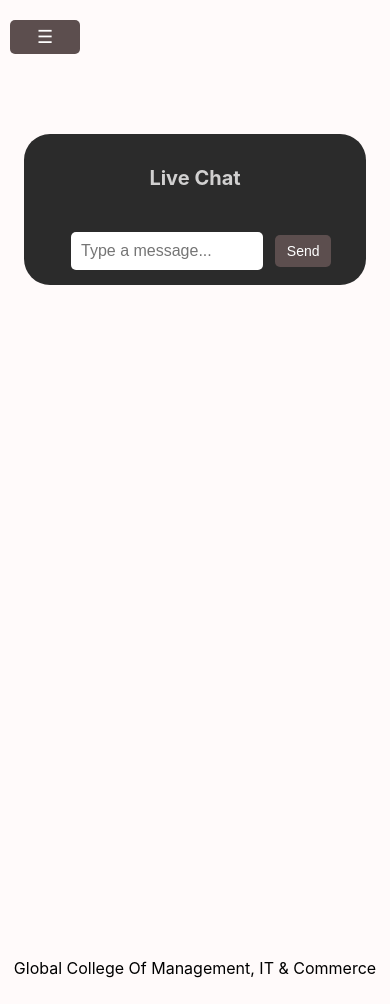
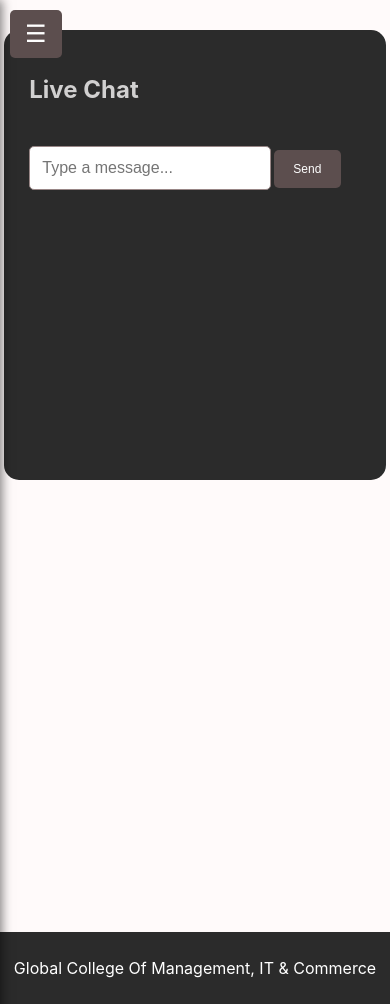
Before and after one commit to Nikhilrkatigar/ToonTech-Arena, a Flask app: page /chat in a window 390 px wide. Run offline with Flask 3, Linux system fonts and the light colour scheme; data that the repository does not hold is empty; some libraries are stand-ins or nearby versions.

Commit message:
Fixed chat input alignment and styling

```diff
--- a/static/chatstyle.css
+++ b/static/chatstyle.css
@@ -22,30 +22,10 @@
     text-align: center;
     transition: 0.3s ease-in-out;
     box-shadow: 2px 0 10px rgba(0, 0, 0, 0.5);
+    z-index: 1000;
 }
 
-.sidebar a {
-    padding: 12px 20px;
-    text-decoration: none;
-    font-size: 18px;
-    color: #D1D0D0;
-    display: block;
-    transition: 0.2s;
-}
-
-.sidebar a:hover {
-    background-color: #5C4E4E;
-}
-
-.sidebar .close-btn {
-    position: absolute;
-    top: 10px;
-    right: 20px;
-    font-size: 30px;
-    cursor: pointer;
-    color: #D1D0D0;
-}
-
+/* Sidebar Button */
 .open-btn {
     font-size: 24px;
     cursor: pointer;
@@ -58,201 +38,110 @@
     top: 10px;
     transition: 0.3s;
     border-radius: 5px;
-}
-
-.open-btn:hover {
-    background-color: #988686;
+    z-index: 1100; /* Ensure button is above chat */
 }
 
 /* Chat Container */
 #chat-container {
-    margin-top: 224px;
     width: 800px;
-
     background: #2B2B2B;
     padding: 25px;
-    border-radius: 35px;
+    border-radius: 15px;
     box-shadow: 0 0 10px rgba(255, 255, 255, 0.2);
+    margin-bottom: 60px; /* Space for input */
+    margin-top: 30px;
+    height: 400px;
 }
 
-h2 {
-    text-align: center;
-    color: #D1D0D0;
-}
-
+/* Messages */
 #message-list {
     list-style: none;
     padding: 0;
-    max-height: 300px;
+    max-height: 320px;
     overflow-y: auto;
 }
 
 #message-list li {
     background: #5C4E4E;
     margin: 8px 0;
-    padding: 10px;
+    padding: 12px;
     border-radius: 5px;
+    color: #D1D0D0;
     display: flex;
     justify-content: space-between;
-    color: #D1D0D0;
-    transition: 0.2s;
+    align-items: center;
 }
 
-#message-list li:hover {
-    background-color: #988686;
+/* Message Input Box */
+.chat-input-container {
+    width: 100%;
+    position: fixed;
+    bottom: 0;
+    background: #2B2B2B;
+    padding: 15px;
+    display: flex;
+    align-items: center;
+    justify-content: center;
 }
 
+/* Input Field */
 #message {
-    width: 700px;
-    padding: 10px;
-    border: none;
+    width: 70%;
+    padding: 12px;
+    border: 1px solid #988686;
     border-radius: 5px;
-    margin-top: 10px;
     font-size: 16px;
 }
 
-button {
-    padding: 10px;
-    border: none;
+/* Send Button */
+#sendButton {
     background: #5C4E4E;
     color: white;
-    font-size: 16px;
+    padding: 12px 13px;
+    border: none;
     border-radius: 5px;
     cursor: pointer;
-    margin-top: 10px;
-    transition: 0.3s;
+    margin-left: -1px;
+    font-size: 12px;
 }
 
-button:hover {
+#sendButton:hover {
     background: #988686;
 }
 
 /* Footer */
 .footer {
-    margin-top: 50px;
     text-align: center;
-    background-color:transparent;
     padding: 10px;
     width: 100%;
     position: fixed;
     bottom: 0;
-    color: #000000;
+    background: #2B2B2B;
+    color: white;
 }
 
-/* 🌟 Mobile Responsive Styles */
+/* Responsive Fixes */
 @media screen and (max-width: 768px) {
-    /* Adjust Chat Box */
     #chat-container {
         width: 95%;
-        padding: 15px;
     }
-
     #message {
-        width: 15%;
-    }
-
-    /* Sidebar Adjustments */
-    .sidebar {
-        width: 200px;
-    }
-
-    .open-btn {
-        font-size: 20px;
-        padding: 8px 12px;
-    }
-
-    .sidebar a {
-        font-size: 16px;
-        padding: 10px;
-    }
-
-    /* Button Styling */
-    button {
-        font-size: 14px;
-        padding: 8px;
+        width: 60%;
     }
 }
 
 @media screen and (max-width: 480px) {
-    /* Further Reduce Chat Width */
     #chat-container {
-        width: 80%;
-        margin-top: 134px;
-        border-radius: 26px;
+        width: 85%;
     }
-
-    h2 {
-        font-size: 20px;
-    }
-
-    /* Chat Input Adjustments */
     .chat-input-container {
         flex-direction: column;
     }
-
     #message {
-        width: 55%;
-        margin-left: 32px;
-        margin-right: 8px;
+        width: 65%;
     }
-
-    button {
-        width: 18%;
-        font-size: 14px;
-    }
-
-    /* Sidebar Adjustments */
-    .sidebar {
-        width: 180px;
-    }
-
-    .sidebar a {
-        font-size: 14px;
-    }
-
-    .open-btn {
-        font-size: 18px;
-        padding: 6px 10px;
+    #sendButton {
+        width: 20%;
+        margin-top: 10px;
     }
 }
-
-
-/* Dark Mode Styling */
-.dark-mode {
-    background-color: #1A1A1A;
-    color: #D1D0D0;
-}
-
-.dark-mode .sidebar {
-    background-color: #3A3A3A;
-}
-
-.dark-mode .sidebar a {
-    color: #FFFFFF;
-}
-
-.dark-mode .sidebar a:hover {
-    background-color: #5C4E4E;
-}
-
-.dark-mode #chat-container {
-    background: #333;
-}
-
-.dark-mode #message-list li {
-    background: #444;
-}
-
-.dark-mode #message {
-    background: #222;
-    color: white;
-}
-
-.dark-mode button {
-    background: #5C4E4E;
-    color: white;
-}
-
-.dark-mode button:hover {
-    background: #988686;
-}
```
